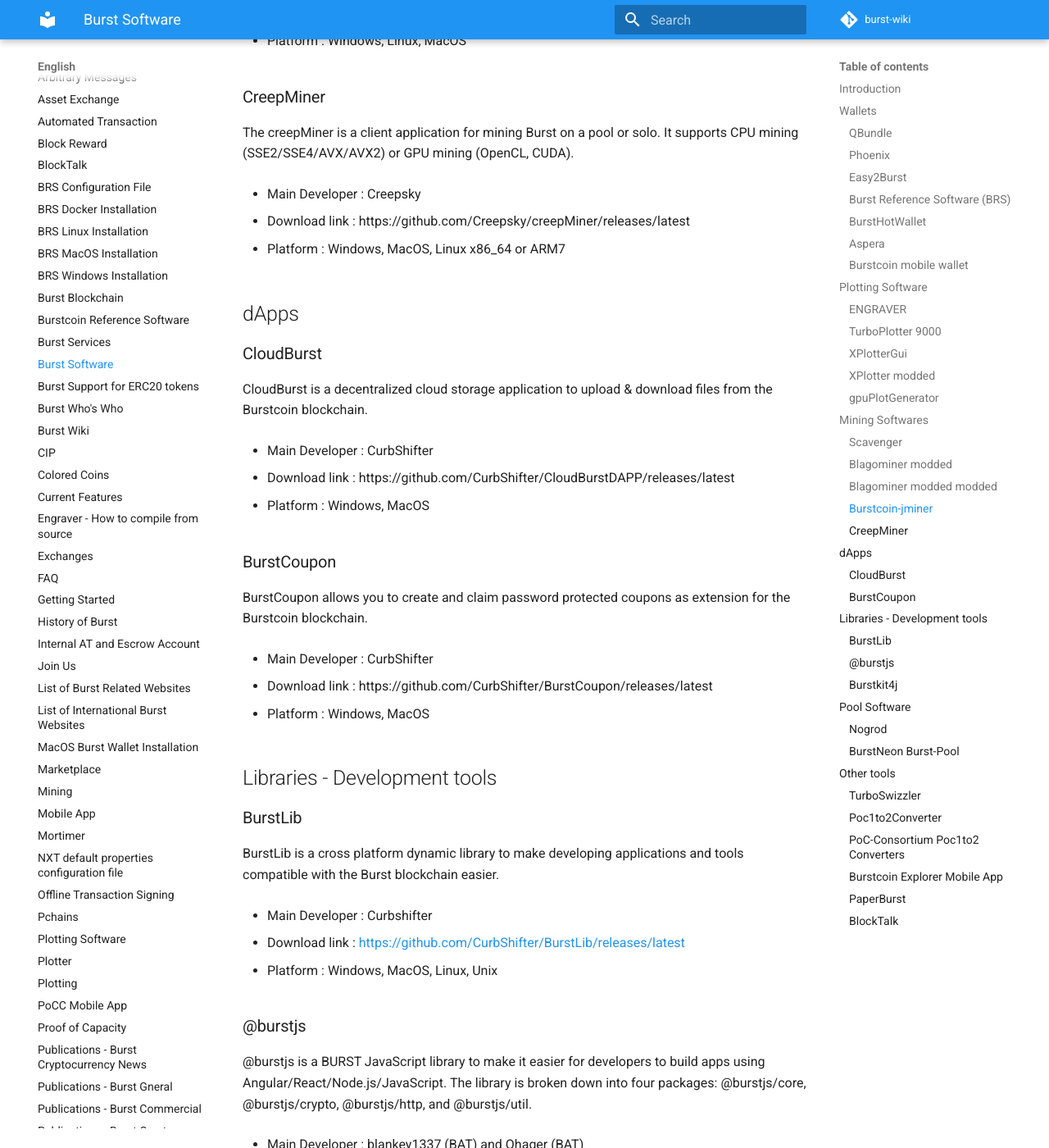
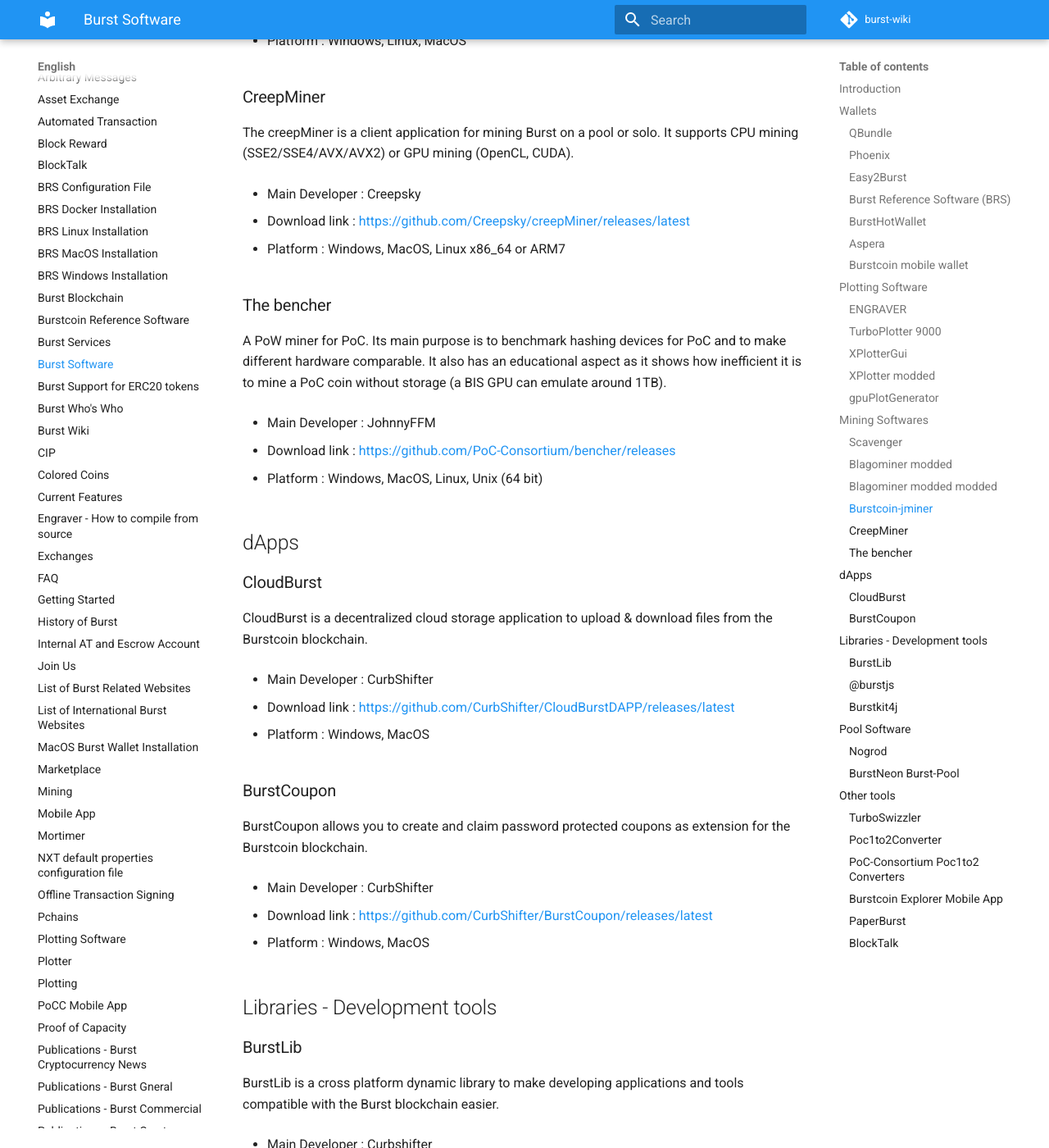
Before and after one commit to burst-apps-team/burst-wiki, an MkDocs documentation site: the page built from docs/en/burst-software.md, in a window 1280 px wide and 1400 px high, scrolled down 5138 px. Shown: the whole window at 82% size. Built offline with MkDocs 1.6.1 and Material for MkDocs 9.7.7, drawn with Linux system fonts in a browser that asks for light colours; comment, search, counter and statistics services are not loaded; old or Windows-style settings are respelled for this version of MkDocs; some of the changed text lies outside the part shown.

Commit message:
Updated Blocktalk, added The bencher, fixed more links

```diff
--- a/docs/en/burst-software.md
+++ b/docs/en/burst-software.md
@@ -86,7 +86,7 @@ The mobile wallet for Android and iOS which provides the following features :
 
 * Main Developer : PoC-Consortium (lead dev: @cgb)
 
-* Download link : https://play.google.com/store/apps/developer?id=PoC+Consortium
+* Download link : <https://play.google.com/store/apps/developer?id=PoC+Consortium>
 
 * Platform : Android
 
@@ -101,7 +101,7 @@ Engraver is a BURST plotter that natively generates optimized plot files. It gen
 
 * Main Developer : PoC-Consortium
 
-* Download link : https://github.com/PoC-Consortium/engraver
+* Download link : <https://github.com/PoC-Consortium/engraver>
 
 * Platform : Linux, MacOS
 
@@ -113,7 +113,7 @@ TurboPlotter 9000 is a CPU/GPU PoC 1 + PoC 2 plotter and plot integrity checker.
 
 * Main Developer : Blackpawn
 
-* Download link : https://blackpawn.com/tp/
+* Download link : <https://blackpawn.com/tp/>
 
 * Platform : Windows, Linux, MacOS
 
@@ -198,9 +198,19 @@ The creepMiner is a client application for mining Burst on a pool or solo. It su
 
 * Main Developer : Creepsky
 
-* Download link : https://github.com/Creepsky/creepMiner/releases/latest
+* Download link : <https://github.com/Creepsky/creepMiner/releases/latest>
 
 * Platform : Windows, MacOS, Linux x86\_64 or ARM7
+
+### The bencher
+
+A PoW miner for PoC. Its main purpose is to benchmark hashing devices for PoC and to make different hardware comparable. It also has an educational aspect as it shows how inefficient it is to mine a PoC coin without storage (a BIS GPU can emulate around 1TB).
+
+* Main Developer : JohnnyFFM
+
+* Download link : <https://github.com/PoC-Consortium/bencher/releases>
+
+* Platform : Windows, MacOS, Linux, Unix (64 bit)
 
 dApps
 -----
@@ -211,7 +221,7 @@ CloudBurst is a decentralized cloud storage application to upload & download fil
 
 * Main Developer : CurbShifter
 
-* Download link : https://github.com/CurbShifter/CloudBurstDAPP/releases/latest
+* Download link : <https://github.com/CurbShifter/CloudBurstDAPP/releases/latest>
 
 * Platform : Windows, MacOS
 
@@ -221,7 +231,7 @@ BurstCoupon allows you to create and claim password protected coupons as extensi
 
 * Main Developer : CurbShifter
 
-* Download link : https://github.com/CurbShifter/BurstCoupon/releases/latest
+* Download link : <https://github.com/CurbShifter/BurstCoupon/releases/latest>
 
 * Platform : Windows, MacOS
 
```
Also changed, not shown: other parts of docs/en/burst-software.md (+2 -0 lines).
